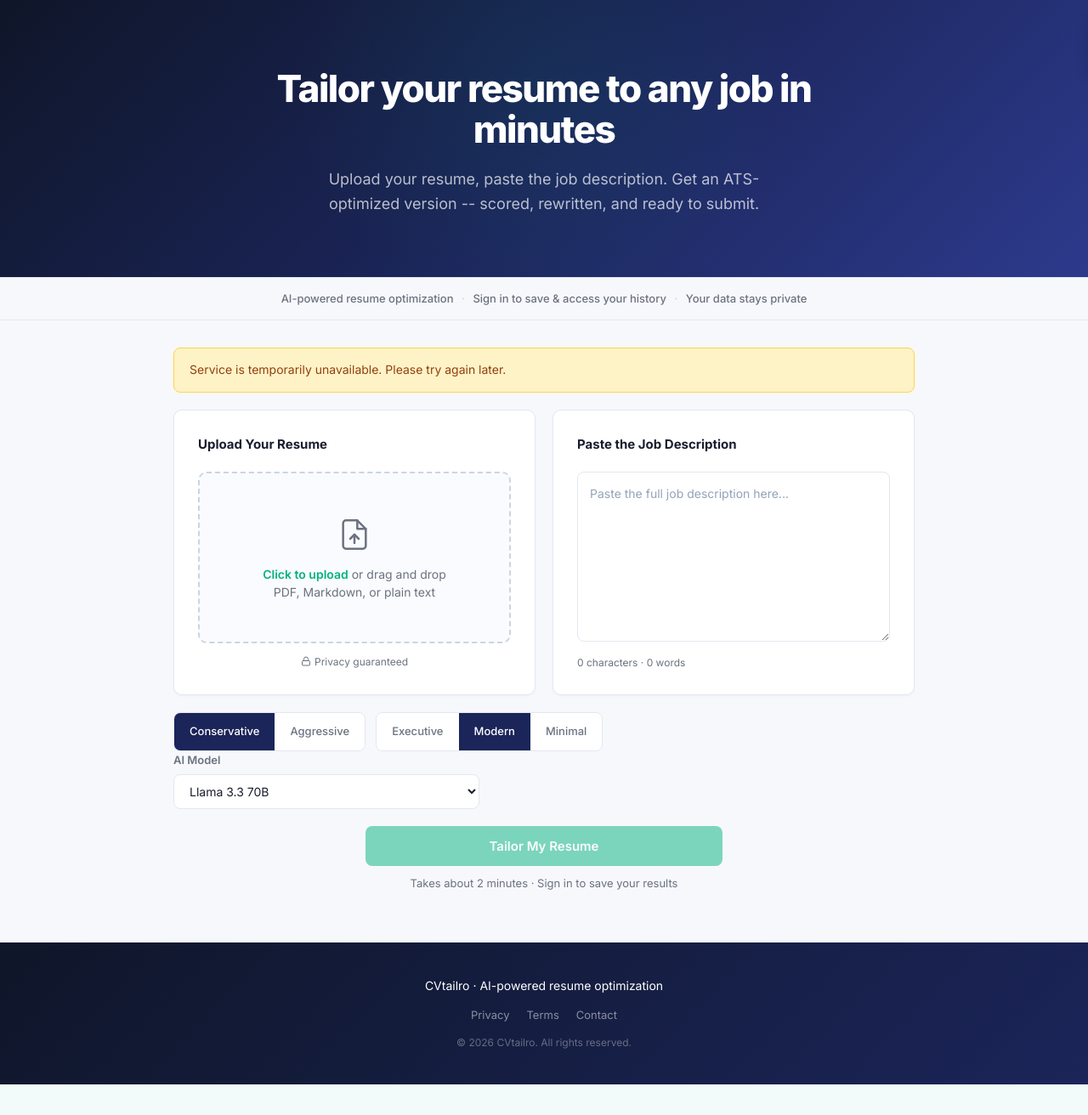
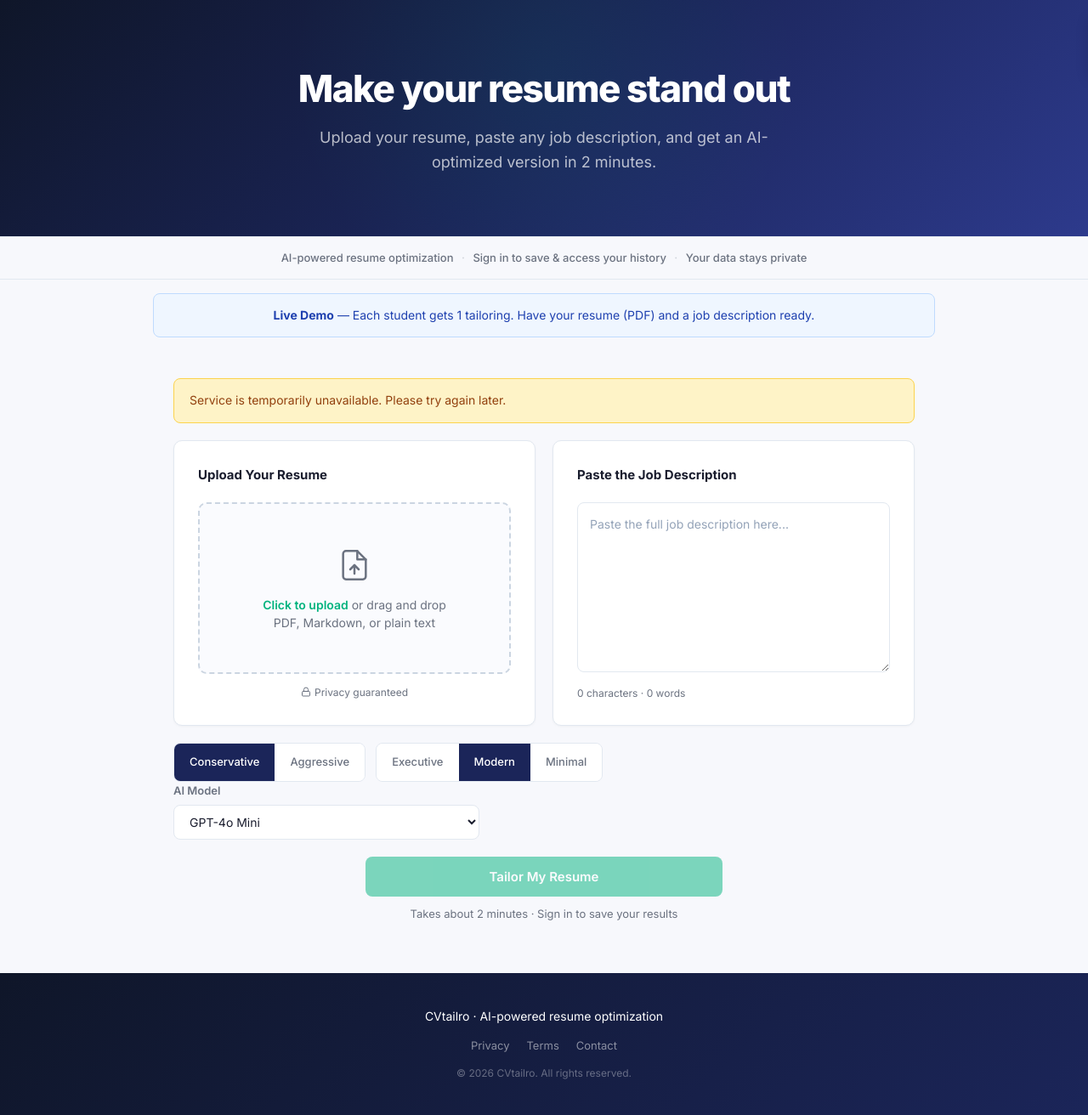
Before and after one commit to oduameh/CVtailro, a Flask app: page /?auth_error=no_email in a window 1280 px wide. Shown: the part 64-1376 px from the top of the page at 85% size. Before the commit the page ends 1340 px from the top, so only its background shows below. Run offline with Flask 3, Linux system fonts and the light colour scheme; some libraries are stand-ins or nearby versions.

Commit message:
Scale for 3000-user live demo: concurrency, memory, errors, UI
SRE (Staff SRE):
- Pipeline semaphore: max 5 concurrent, queue up to 50, reject at capacity
- DB pool: pool_size=20, max_overflow=30, pool_timeout=10
- Memory cleanup: shutil.rmtree after R2 upload, gc.collect, delayed purge
- JOB_TTL reduced from 2hr to 15min
- Per-user rate limiting (user:id or ip:addr key)
- DB fallback for /api/result (survives container restarts)
- /admin/api/live-stats endpoint (memory, threads, queue depth)
- Default model: GPT-4o-mini (fastest, cheapest paid)
- Bullet optimiser workers: 4 -> 2

Frontend (Senior FE Engineer):
- Queue position UI: "You're #3 in the queue — hang tight!"
- HTTP 503 handling: "System at capacity, try again in 30s"
- HTTP 429 handling: "You've reached your demo limit"
- Demo banner: "Live Demo — Each student gets 1 tailoring"
- Student-friendly hero text
- Better error messages for high demand/rate limits

Backend (Senior BE Engineer):
- User-friendly error messages (no "OpenRouter" or status codes)
- Rate limit: "AI service handling high demand"
- Timeout: "AI model took too long, try again"
- Connection: "Could not reach AI service"

Co-Authored-By: Claude Opus 4.6 (1M context) <noreply@anthropic.com>

```diff
--- a/agents/bullet_optimiser.py
+++ b/agents/bullet_optimiser.py
@@ -30,7 +30,7 @@ from models import (
 logger = logging.getLogger(__name__)
 
 # Maximum parallel LLM calls for role-level splitting
-_MAX_WORKERS = 4
+_MAX_WORKERS = 2
 
 
 class BulletOptimiserAgent(BaseAgent["OptimisedBullets"]):
--- a/app.py
+++ b/app.py
@@ -13,12 +13,15 @@ Usage:
 
 from __future__ import annotations
 
+import gc
 import json
 import logging
 import mimetypes
 import os
 import queue
 import re
+import resource
+import shutil
 import threading
 import time
 import uuid
@@ -103,7 +106,9 @@ if db_url.startswith("sqlite"):
     app.config["SQLALCHEMY_ENGINE_OPTIONS"] = {}
 else:
     app.config["SQLALCHEMY_ENGINE_OPTIONS"] = {
-        "pool_size": 5,
+        "pool_size": 20,
+        "max_overflow": 30,
+        "pool_timeout": 10,
         "pool_recycle": 300,
         "pool_pre_ping": True,
     }
@@ -119,12 +124,19 @@ r2_storage.init_app(app)
 jobs: dict[str, dict] = {}
 jobs_lock = threading.Lock()
 
-# Clean up jobs older than 2 hours
-JOB_TTL = 7200
+# Clean up jobs older than 15 minutes
+JOB_TTL = 900
 
 # Pipeline error log (in-memory, last 50 errors)
 pipeline_errors: list[dict] = []
 pipeline_errors_lock = threading.Lock()
+
+# Pipeline concurrency control
+MAX_CONCURRENT_PIPELINES = 5
+pipeline_semaphore = threading.Semaphore(MAX_CONCURRENT_PIPELINES)
+pipeline_queue_depth = 0
+pipeline_queue_lock = threading.Lock()
+MAX_QUEUE_DEPTH = 50
 
 
 class UsageTracker:
@@ -237,6 +249,7 @@ def run_pipeline_job(
     user_id: str | None = None,
 ) -> None:
     """Run the full pipeline in a background thread, pushing progress events."""
+    global pipeline_queue_depth
     progress_queue = jobs[job_id]["queue"]
 
     def emit(stage: int, total: int, name: str, status: str, detail: str = "") -> None:
@@ -249,6 +262,14 @@ def run_pipeline_job(
                 "detail": detail,
             }
         )
+
+    # Queue management: increment depth, emit queued status, acquire semaphore
+    with pipeline_queue_lock:
+        pipeline_queue_depth += 1
+    emit(0, 7, "Pipeline", "queued", "Waiting for available slot...")
+    pipeline_semaphore.acquire()
+    with pipeline_queue_lock:
+        pipeline_queue_depth -= 1
 
     try:
         config = AppConfig(
@@ -525,6 +546,11 @@ def run_pipeline_job(
                 db.session.commit()
                 logger.info(f"[Pipeline] Job {job_id} persisted to database")
 
+        # Clean up local output files after R2 upload to reclaim disk space
+        if r2_storage.is_configured:
+            shutil.rmtree(str(output_dir), ignore_errors=True)
+            logger.info(f"[Pipeline] Cleaned up local output dir for job {job_id}")
+
         with jobs_lock:
             jobs[job_id]["status"] = "complete"
             jobs[job_id]["result"] = {
@@ -546,6 +572,21 @@ def run_pipeline_job(
                 ],
             }
         progress_queue.put({"status": "complete"})
+
+        # Reclaim memory from large agent objects
+        gc.collect()
+
+        # Schedule delayed cleanup of in-memory result after 2 minutes
+        def _delayed_result_cleanup(jid: str, delay: int = 120) -> None:
+            time.sleep(delay)
+            with jobs_lock:
+                if jid in jobs and jobs[jid].get("status") == "complete":
+                    jobs[jid].pop("result", None)
+                    logger.info(f"[Pipeline] Purged in-memory result for job {jid}")
+
+        threading.Thread(
+            target=_delayed_result_cleanup, args=(job_id,), daemon=True
+        ).start()
 
     except Exception as e:
         logging.getLogger("pipeline").exception("Pipeline failed")
@@ -580,6 +621,9 @@ def run_pipeline_job(
             jobs[job_id]["status"] = "error"
             jobs[job_id]["error"] = error_msg
         progress_queue.put({"status": "error", "detail": f"[{model}] {error_msg}"})
+
+    finally:
+        pipeline_semaphore.release()
 
 
 # ─── Admin Routes ────────────────────────────────────────────────────────────────
@@ -745,6 +789,48 @@ def admin_analytics():
     return jsonify(pipeline_analytics.get_global_stats())
 
 
+@app.route("/admin/api/live-stats")
+def admin_live_stats():
+    """Return live operational stats for monitoring under load."""
+    if not session.get("admin_authenticated"):
+        return jsonify({"error": "Not authenticated"}), 401
+
+    # Active pipelines = MAX_CONCURRENT - semaphore._value (available slots)
+    # threading.Semaphore exposes _value internally
+    try:
+        available_slots = pipeline_semaphore._value
+        active_pipelines = MAX_CONCURRENT_PIPELINES - available_slots
+    except AttributeError:
+        active_pipelines = -1
+
+    with pipeline_queue_lock:
+        current_queue_depth = pipeline_queue_depth
+
+    # Memory usage via resource module (no psutil dependency)
+    # On macOS ru_maxrss is in bytes; on Linux it is in kilobytes
+    rusage = resource.getrusage(resource.RUSAGE_SELF)
+    import platform
+    if platform.system() == "Darwin":
+        mem_mb = rusage.ru_maxrss / (1024 * 1024)
+    else:
+        mem_mb = rusage.ru_maxrss / 1024
+
+    with pipeline_errors_lock:
+        recent_errors_count = len(pipeline_errors)
+
+    return jsonify({
+        "active_pipelines": active_pipelines,
+        "queue_depth": current_queue_depth,
+        "max_concurrent": MAX_CONCURRENT_PIPELINES,
+        "max_queue_depth": MAX_QUEUE_DEPTH,
+        "memory_mb": round(mem_mb, 1),
+        "thread_count": threading.active_count(),
+        "usage_stats": usage_tracker.get_stats(),
+        "analytics_stats": pipeline_analytics.get_global_stats(),
+        "recent_errors_count": recent_errors_count,
+    })
+
+
 @app.route("/api/status")
 def api_status():
     """Return whether the service is configured."""
@@ -802,9 +888,15 @@ def start_tailoring():
     else:
         model = admin_config.default_model or DEFAULT_MODEL
 
-    # Rate limiting
+    # Check queue depth before accepting new jobs
+    with pipeline_queue_lock:
+        if pipeline_queue_depth >= MAX_QUEUE_DEPTH:
+            return jsonify({"error": "Server is at capacity. Please try again in a few minutes."}), 503
+
+    # Rate limiting — use user ID if authenticated, IP otherwise
     client_ip = request.remote_addr or "unknown"
-    if not usage_tracker.check_and_record(client_ip, admin_config.rate_limit_per_hour):
+    rate_key = f"user:{current_user.id}" if current_user.is_authenticated else f"ip:{client_ip}"
+    if not usage_tracker.check_and_record(rate_key, admin_config.rate_limit_per_hour):
         return jsonify({"error": "Rate limit exceeded. Please try again later."}), 429
 
     if "resume" not in request.files:
@@ -936,17 +1028,45 @@ def progress_stream(job_id: str):
 
 @app.route("/api/result/<job_id>")
 def get_result(job_id: str):
-    """Get the final result of a completed job."""
+    """Get the final result of a completed job.
+
+    Checks in-memory jobs first, then falls back to the database for
+    jobs that have been purged from memory but persist in the DB.
+    """
     with jobs_lock:
-        if job_id not in jobs:
-            return jsonify({"error": "Job not found"}), 404
-        job = jobs[job_id]
+        job = jobs.get(job_id)
 
-    if job["status"] == "running":
+    if job is not None:
+        if job["status"] == "running":
+            return jsonify({"status": "running"}), 202
+        if job["status"] == "error":
+            return jsonify({"status": "error", "error": job["error"]}), 500
+        return jsonify({"status": "complete", "result": job["result"]})
+
+    # Fallback: query the database
+    db_job = db.session.get(TailoringJob, job_id)
+    if db_job is None:
+        return jsonify({"error": "Job not found"}), 404
+
+    if db_job.status == "running":
         return jsonify({"status": "running"}), 202
-    if job["status"] == "error":
-        return jsonify({"status": "error", "error": job["error"]}), 500
-    return jsonify({"status": "complete", "result": job["result"]})
+    if db_job.status == "error":
+        return jsonify({"status": "error", "error": db_job.error_message or "Unknown error"}), 500
+
+    return jsonify({
+        "status": "complete",
+        "result": {
+            "match_score": db_job.match_score,
+            "cosine_similarity": db_job.cosine_similarity,
+            "missing_keywords": db_job.missing_keywords,
+            "rewrite_mode": db_job.rewrite_mode,
+            "template": db_job.template,
+            "ats_resume_md": db_job.ats_resume_md,
+            "recruiter_resume_md": db_job.recruiter_resume_md,
+            "talking_points_md": db_job.talking_points_md,
+            "files": [f.filename for f in db_job.files],
+        },
+    })
 
 
 @app.route("/api/download/<job_id>/<filename>")
--- a/config.py
+++ b/config.py
@@ -27,7 +27,7 @@ RECOMMENDED_MODELS: dict[str, str] = {
     "Llama 4 Maverick": "meta-llama/llama-4-maverick",
 }
 
-DEFAULT_MODEL = "meta-llama/llama-3.3-70b-instruct:free"
+DEFAULT_MODEL = "openai/gpt-4o-mini"
 
 
 @dataclass(frozen=True)
--- a/templates/index.html
+++ b/templates/index.html
@@ -1580,14 +1580,19 @@
     <!-- Hero -->
     <section class="hero">
         <div class="hero-inner">
-            <h1>Tailor your resume to any job in minutes</h1>
-            <p class="hero-sub">Upload your resume, paste the job description. Get an ATS-optimized version -- scored, rewritten, and ready to submit.</p>
+            <h1>Make your resume stand out</h1>
+            <p class="hero-sub">Upload your resume, paste any job description, and get an AI-optimized version in 2 minutes.</p>
         </div>
     </section>
 
     <!-- Trust Bar -->
     <div class="trust-bar">
         AI-powered resume optimization <span>&middot;</span> Sign in to save &amp; access your history <span>&middot;</span> Your data stays private
+    </div>
+
+    <!-- Demo Banner -->
+    <div style="background:#EFF6FF;border:1px solid #BFDBFE;border-radius:8px;padding:14px 18px;max-width:920px;margin:16px auto;text-align:center;font-size:14px;color:#1E40AF;">
+        <strong>Live Demo</strong> — Each student gets 1 tailoring. Have your resume (PDF) and a job description ready.
     </div>
 
     <div class="container">
@@ -2316,9 +2321,19 @@
         if (!rawMsg) return 'An unexpected error occurred. Please try again.';
         var msg = String(rawMsg);
 
+        // High demand / queue
+        if (msg.match(/high demand/i) || msg.match(/queue/i)) {
+            return 'The system is busy. Please wait and try again.';
+        }
+
         // Rate limiting
         if (msg.match(/rate.?limit/i) || msg.match(/429/i) || msg.match(/too many requests/i)) {
-            return 'Our AI service is busy. Please try again in a moment.';
+            return "You've reached your limit. Each student gets 1 tailoring during the demo.";
+        }
+
+        // System at capacity
+        if (msg.match(/503/i)) {
+            return 'System at capacity. Please try again in a minute.';
         }
 
         // Invalid API key / auth errors
@@ -2575,6 +2590,18 @@
         try {
             var r = await fetch("/api/tailor", {method: "POST", body: fd});
             var d = await r.json();
+            if (r.status === 503) {
+                showError("The system is handling a lot of requests right now. Please wait 30 seconds and try again.");
+                btn.disabled = false; btn.textContent = "Tailor My Resume";
+                stopTipRotation(); stopElapsedTimer();
+                return;
+            }
+            if (r.status === 429) {
+                showError(d.error || "You've reached your limit for this demo session.");
+                btn.disabled = false; btn.textContent = "Tailor My Resume";
+                stopTipRotation(); stopElapsedTimer();
+                return;
+            }
             if (!r.ok) {
                 showError(friendlyErrorMessage(d.error || "Failed to start", model));
                 btn.disabled = false; btn.textContent = "Tailor My Resume";
@@ -2646,6 +2673,14 @@
                     if (m.status === "complete") { es.close(); onComplete(jobId); return; }
                     if (m.status === "error") { es.close(); onError(m.detail); return; }
                     if (m.status === "keepalive") return;
+                    if (m.status === "queued") {
+                        var pos = m.position || '';
+                        var stageText = document.getElementById("progressStageText");
+                        if (stageText) {
+                            stageText.textContent = pos ? "You're #" + pos + " in the queue — hang tight!" : "In the queue — we'll start shortly...";
+                        }
+                        return;
+                    }
                     handleStageUpdate(m);
                 };
                 es.onerror = function() {
```
Also changed, not shown: base_agent.py (+5 -5 lines).
